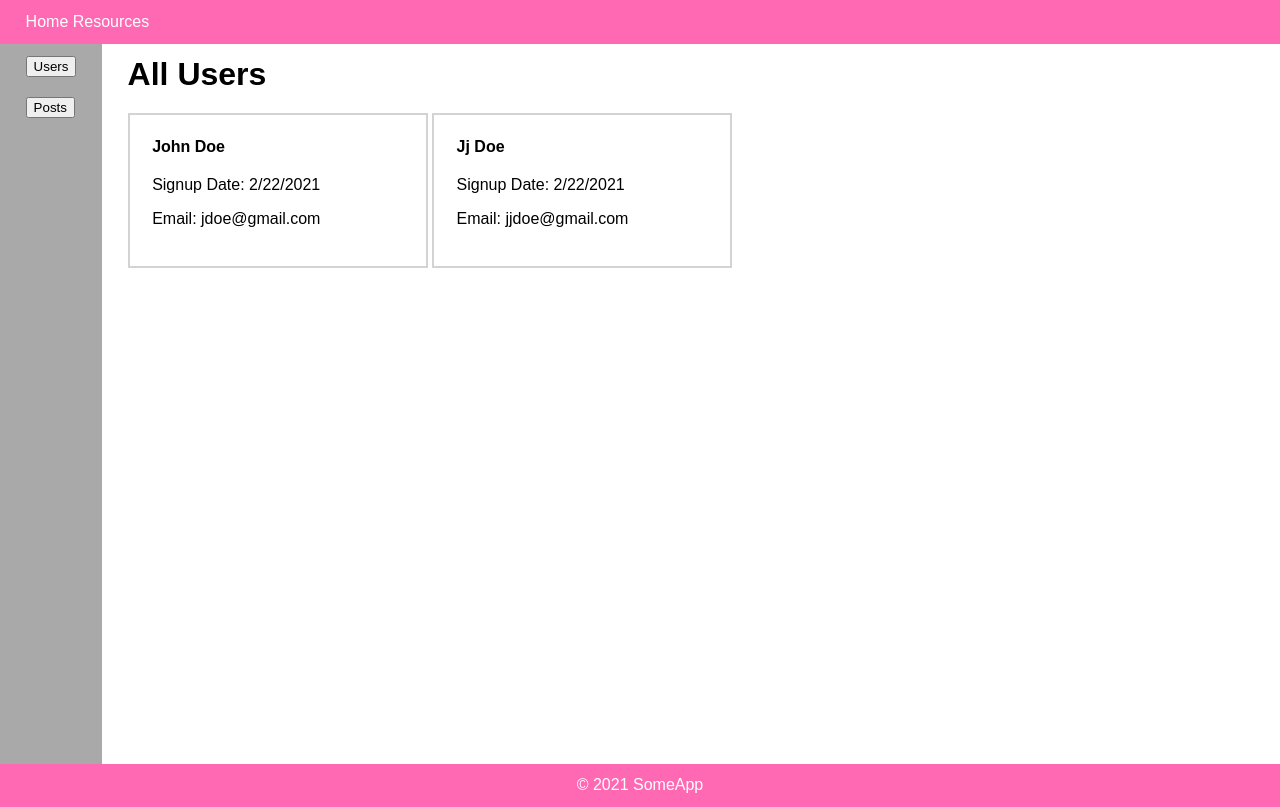
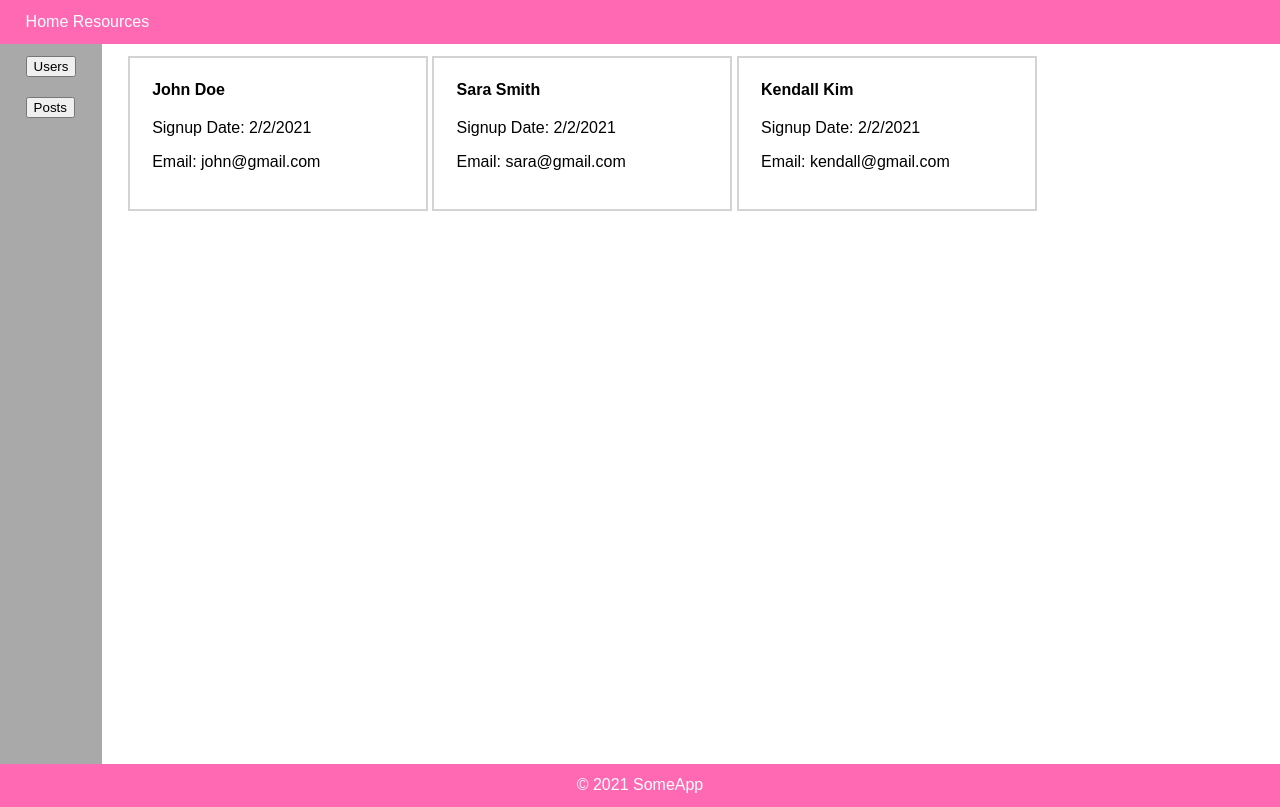
Before and after one commit to nataliesmyth/animated-eureka, a plain HTML site: page users.html in a window 1280 px wide. Both pictures are taken after a click on the button "Users". Drawn offline with Linux system fonts and the light colour scheme.

Commit message:
dynamic user display

```diff
--- a/js/main.js
+++ b/js/main.js
@@ -16,10 +16,19 @@ const getUserTemplate = (props) => {
     `;
 };
 
-const renderUser = (user) => {
-    rootElement.innerHTML = '';
-    const userTemplates = users.map((user) => {
-        getUserTemplate(user);
+const renderUsers = (usersArray) => {
+    // rootElement.innerHTML = '';
+
+    const userTemplates = usersArray.map((user) => {
+        return getUserTemplate(user);
     }).join('');
+
+    console.log(userTemplates)
+
     rootElement.insertAdjacentHTML('beforeend', userTemplates);
 }
+
+// EVENTS
+usersBtn.addEventListener('click', () => {
+    renderUsers(users);
+})
--- a/users.html
+++ b/users.html
@@ -9,33 +9,26 @@
     <title>React App</title>
 </head>
 <body>
+
     <nav>
         <a href="index.html">Home</a>
         <a href="users.html">Resources</a>
     </nav>
+
     <div id="container">
 
         <aside>
-            <button id="users">Users</button>
+            <button id="usersBtn">Users</button>
             <button>Posts</button>
         </aside>
 
-        <main id="rootElement">
-            <h1>All Users</h1>
-            <div class="card">
-                <h4>John Doe</h4>
-                <p>Signup Date: 2/22/2021</p>
-                <p>Email: jdoe@gmail.com</p>
-            </div>
-            <div class="card">
-                <h4>Jj Doe</h4>
-                <p>Signup Date: 2/22/2021</p>
-                <p>Email: jjdoe@gmail.com</p>
-            </div>
-        </main>
+        <main id="rootElement"></main>
+
     </div>
+
     <footer>
         &copy; 2021 SomeApp
     </footer>
 </body>
+
 </html>
```
